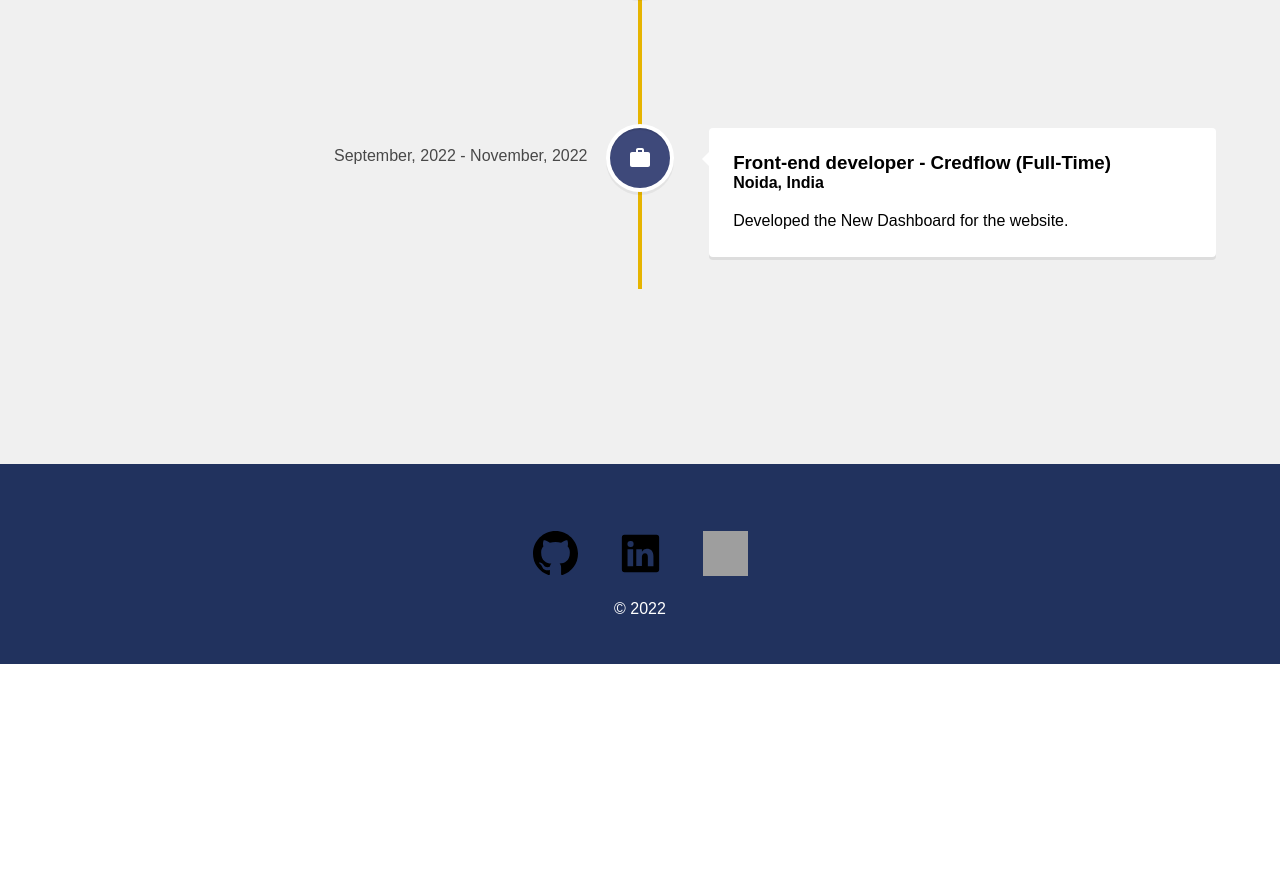
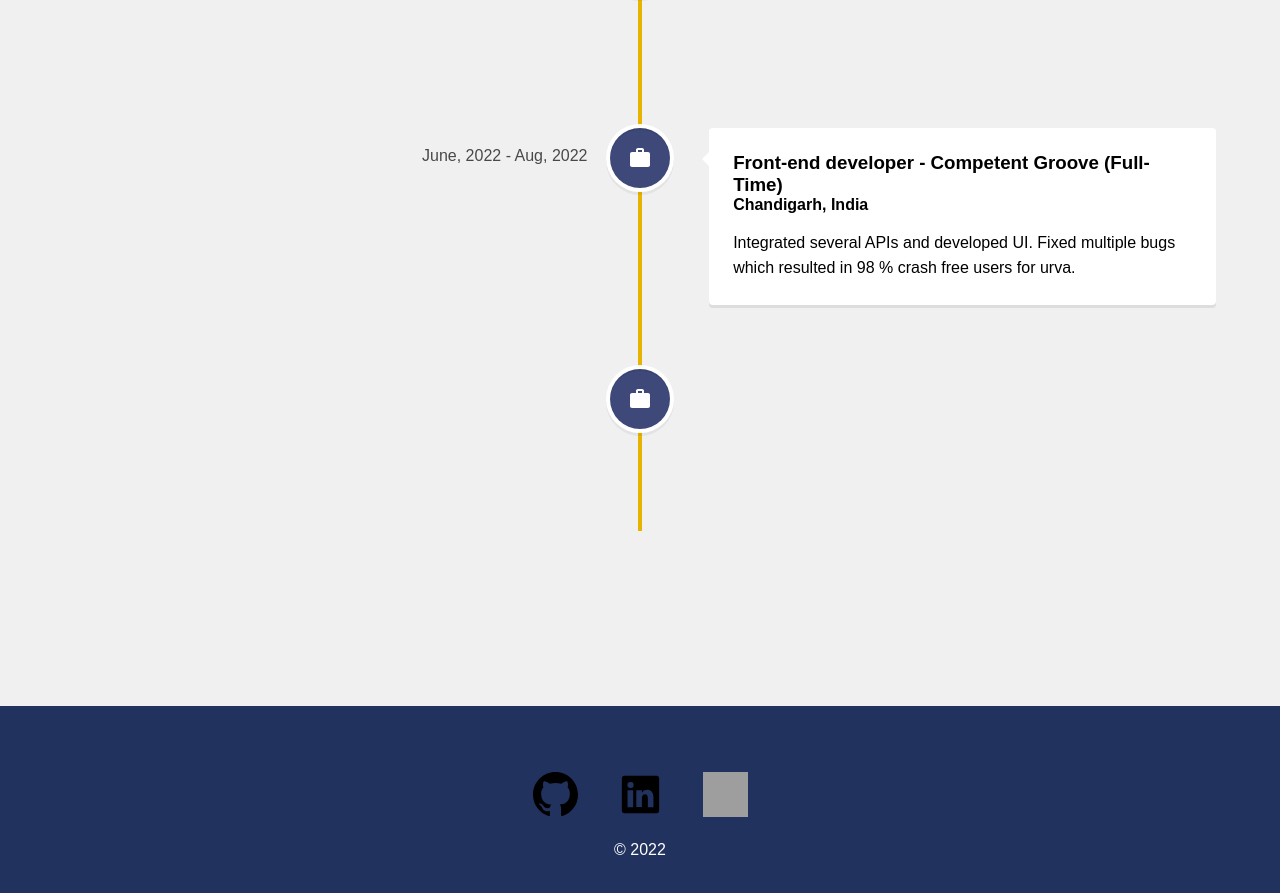
Before and after one commit to aman1021/MyPortfolio, a React (Create React App) app: page /experience in a window 1280 px wide. Shown: the part 567-1460 px from the top of the page. Before the commit the page ends 1231 px from the top, so only its background shows below. Built offline with nearby package versions, Linux system fonts and the light colour scheme; grey boxes are pictures that could not be loaded.

Commit message:
some changes

```diff
--- a/src/pages/Experience.js
+++ b/src/pages/Experience.js
@@ -47,7 +47,18 @@ function Experience() {
 
         <VerticalTimelineElement
           className="vertical-timeline-element--work"
-          date="September, 2022 - November, 2022"
+          date="June, 2022 - Aug, 2022"
+          iconStyle={{ background: "#3e497a", color: "#fff" }}
+          icon={<WorkIcon/>}
+        >
+          <h3 className="vertical-timeline-element-title"> Front-end developer -  Competent Groove (Full-Time)</h3>
+          <h4 className="vertical-timeline-element-subtitle">Chandigarh, India</h4>
+          <Text> Integrated several APIs and developed UI. Fixed multiple bugs which resulted in 98 % crash free users for urva.  </Text>
+        </VerticalTimelineElement>
+
+        <VerticalTimelineElement
+          className="vertical-timeline-element--work"
+          date="September, 2022 - December, 2022"
           iconStyle={{ background: "#3e497a", color: "#fff" }}
           icon={<WorkIcon/>}
         >
```
